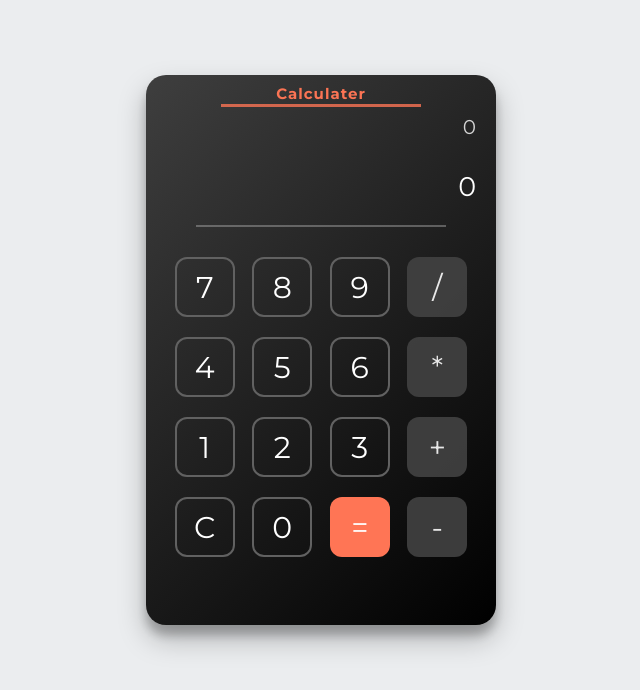
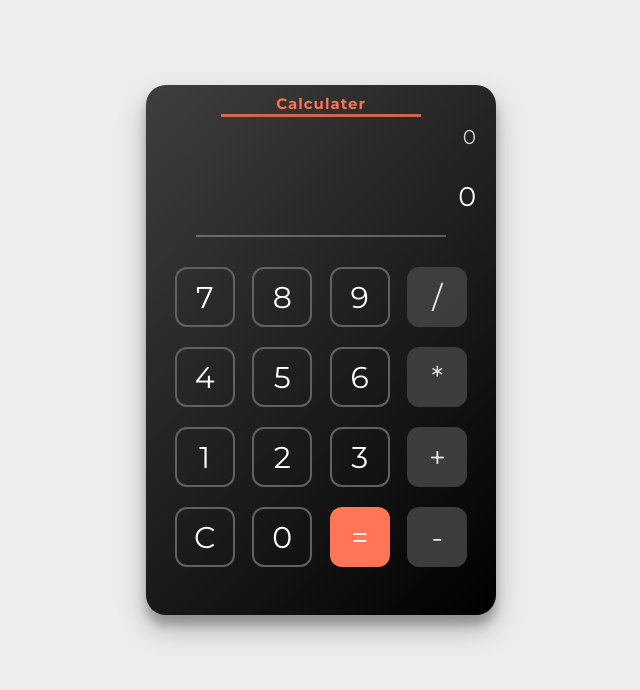
Before and after one commit to hideAki76/calc, a plain HTML site: page index.html in a window 1280 px wide. Shown: the whole page, without its empty margins (319-959 px from the left). Drawn offline with Linux system fonts and the light colour scheme.

Commit message:
Update style.css

```diff
--- a/style.css
+++ b/style.css
@@ -16,7 +16,7 @@ body {
   display: flex;
   flex-direction : column;
   width: 350px;
-  height: 550px;
+  height: 530px;
   margin : 10px;
   background-color: #000000;
   background-image: linear-gradient(315deg, #000000 0%, #414141 104%);
```
